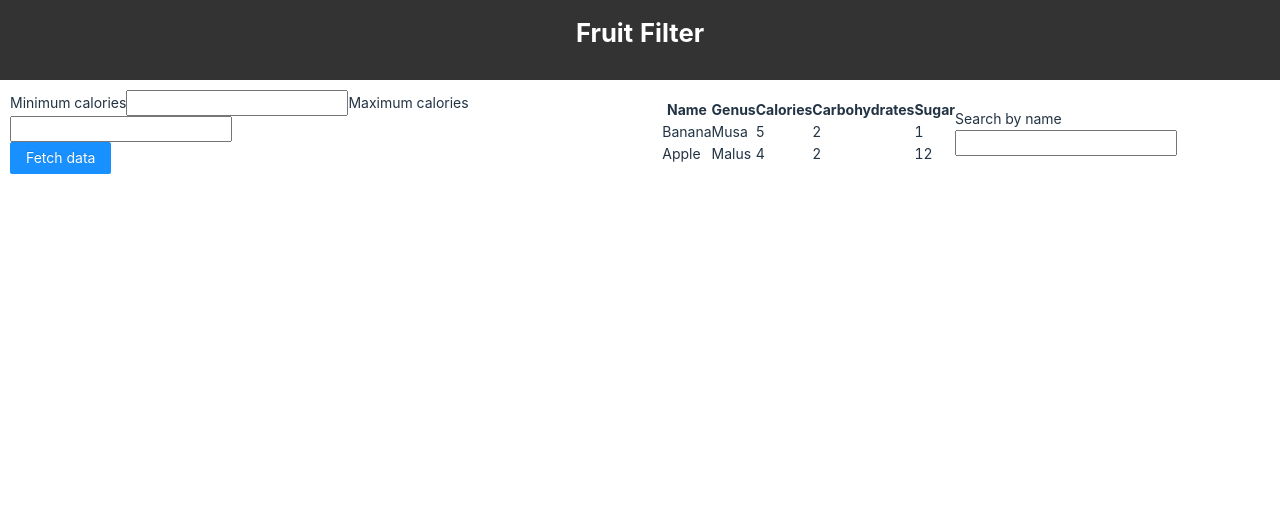
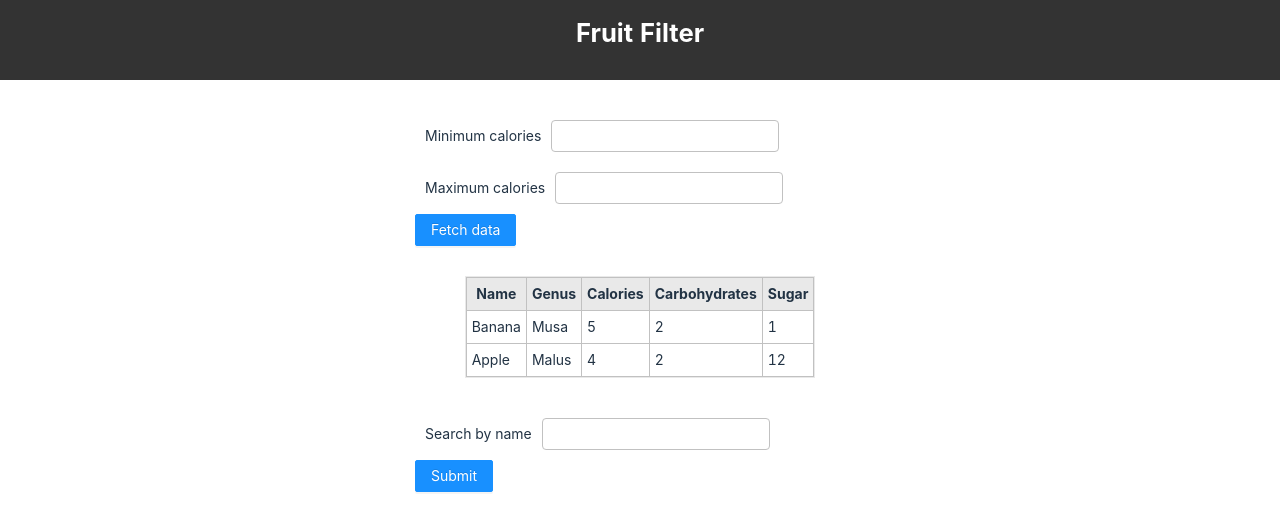
Before and after one commit to japickering/frontend-technical-test, a React (Create React App) app: page / in a window 1280 px wide. Shown: the top 530 px of the page. Built offline with nearby package versions, Linux system fonts and the light colour scheme.

Commit message:
style layout

```diff
--- a/src/components/DynamicSearch.tsx
+++ b/src/components/DynamicSearch.tsx
@@ -1,8 +1,23 @@
+import React from 'react';
+import { Button } from 'antd';
+import { searchQuery } from '../libs/search';
+
+const search = 'banana';
+
 const DynamicSearch = () => (
-	<div>
-		<label htmlFor="search">Search by name</label>
-		<input name="search" id="search" />
-	</div>
+  <form>
+    <div className='form-group'>
+      <label htmlFor='search'>Search by name</label>
+      <input type='text' className='form-control' name='search' id='search' />
+    </div>
+    <Button
+      type='primary'
+      onClick={() => {
+        searchQuery(search);
+      }}>
+      Submit
+    </Button>
+  </form>
 );
 
 export default DynamicSearch;
--- a/src/components/FilterForm.tsx
+++ b/src/components/FilterForm.tsx
@@ -5,23 +5,21 @@ import { searchQuery } from '../libs/search';
 const FilterForm = () => {
   return (
     <form>
-      <div>
-        <span>
+      <div className='form-group'>
         <label htmlFor='calories-min'>Minimum calories</label>
-          <input name='calories-min' id='calories-min' />
+        <input type='text' name='calories-min' id='calories-min' />
+      </div>
+      <div className='form-group'>
         <label htmlFor='calories-max'>Maximum calories</label>
-          <input name='calories-max' id='calories-max' />
-        </span>
+        <input type='text' name='calories-max' id='calories-max' />
       </div>
-      <div>
       <Button
          type='primary'
          onClick={() => {
-            searchQuery('mango');
+         searchQuery('all');
          }}>
          Fetch data
       </Button>
-      </div>
     </form>
   );
 };
--- a/src/styles/App.css
+++ b/src/styles/App.css
@@ -8,7 +8,6 @@
   --mercury: #e1e1e1;
   --chrome: #e9e9e9;
   --green: green;
-  --lightgreen: lightgreen;
 }
 
 .header {
@@ -31,8 +30,9 @@
 
 main {
   margin: 10px;
+  min-height: 50vh;
   display: flex;
-  flex-direction: row;
+  flex-direction: column;
   align-items: center;
   justify-content: center;
   background-color: #fff;
@@ -57,6 +57,24 @@ main {
   color: var(--white);
 }
 
+form {
+  display: block;
+  margin: 20px;
+  min-width: 450px;
+}
+
+.form-group {
+  display: block;
+  padding: 10px;
+}
+
+input[type='text'] {
+  margin-left: 10px;
+  padding: 4px;
+  border: 1px solid var(--lightgrey);
+  border-radius: 0.25rem;
+}
+
 .split {
   margin: 10px;
   width: 50%;
@@ -67,3 +85,25 @@ main {
 .hidden {
   visibility: hidden;
 }
+
+.fruit-table {
+margin: 10px;
+  display: block;
+  border: 1px solid var(--chrome);
+}
+
+.fruit-table th,
+.fruit-table td {
+  margin: 0;
+  padding: 5px;
+  background-color: transparent;
+  border: 1px solid var(--lightgrey);
+}
+
+.fruit-table th {
+   background-color: var(--chrome);
+}
+
+.search-form {
+  display: block;
+}
--- a/src/styles/index.css
+++ b/src/styles/index.css
@@ -1,11 +1,9 @@
 * {
-  box-sizing: border-box;
   margin: 0;
   padding: 0;
 }
 
 body {
-  margin: 0;
   font-family: -apple-system, BlinkMacSystemFont, 'Segoe UI', 'Roboto', 'Oxygen',
     'Ubuntu', 'Cantarell', 'Fira Sans', 'Droid Sans', 'Helvetica Neue',
     sans-serif;
```
Lines whose indentation alone changed are shown as unchanged.
